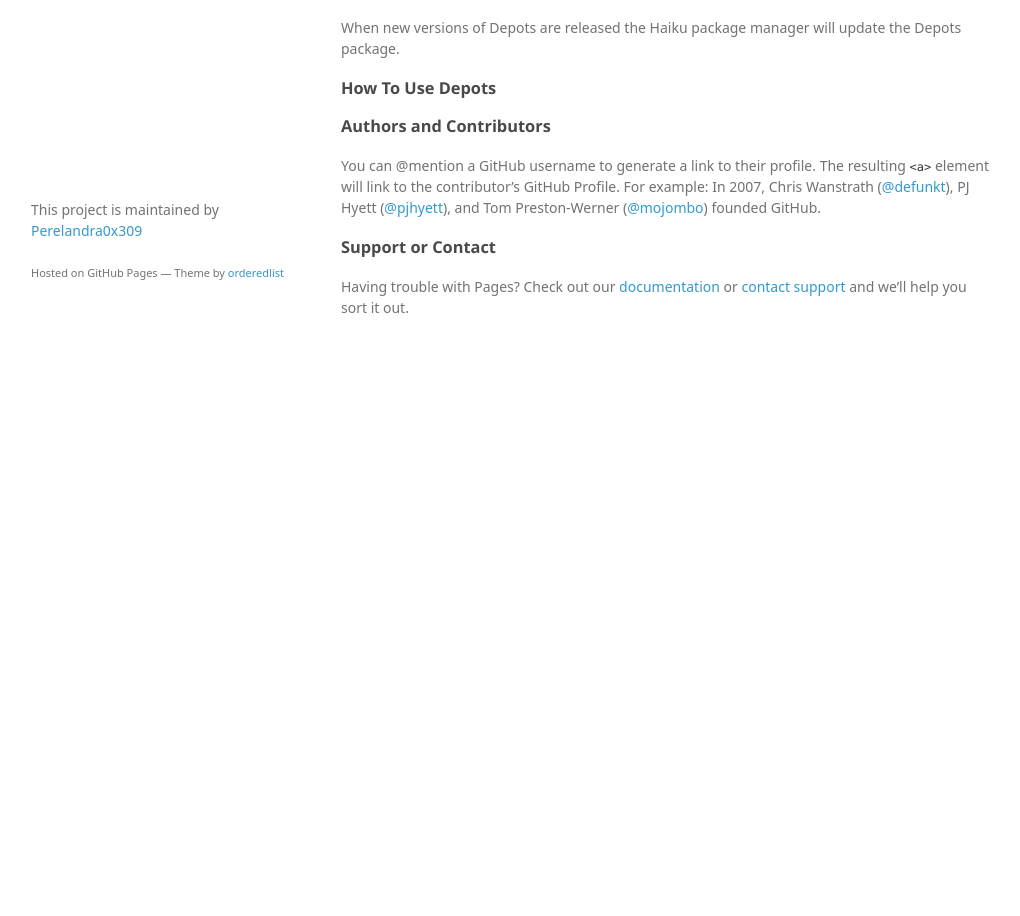
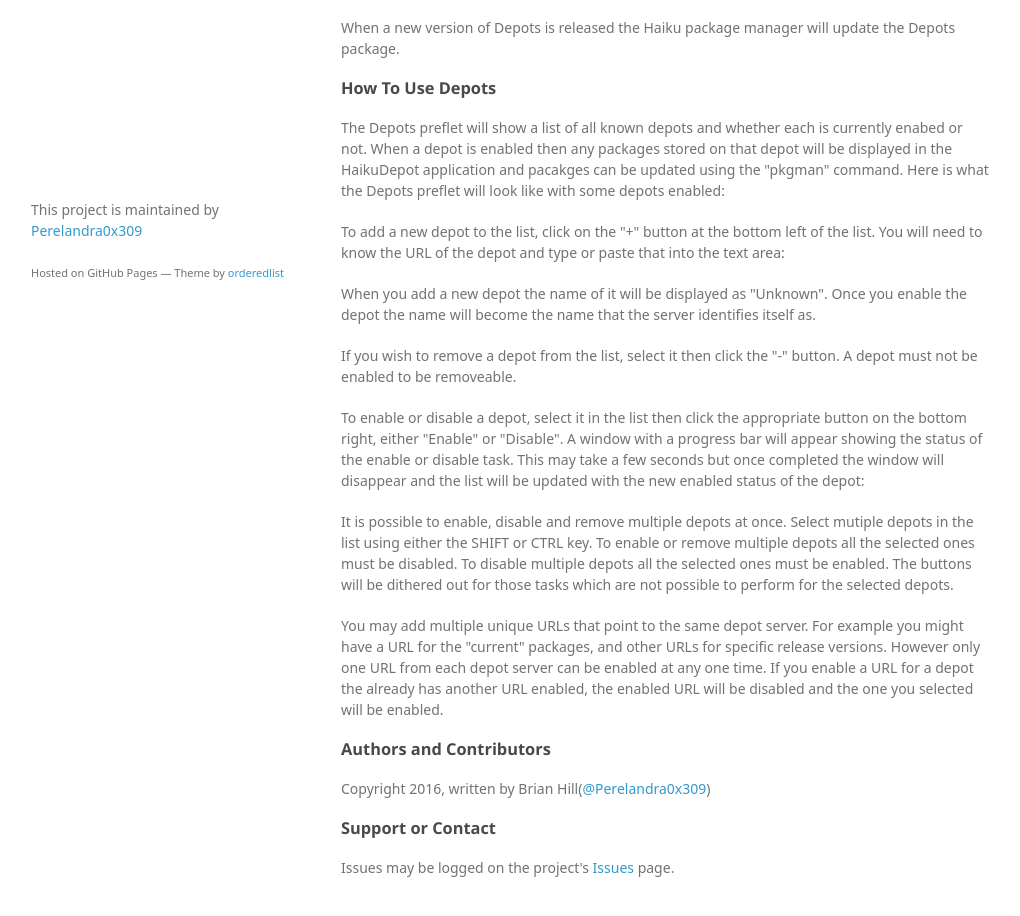
Before and after one commit to Perelandra0x309/depots, a plain HTML site: page index.html in a window 1280 px wide. Shown: the part 448-1364 px from the top of the page, without its empty margins (129-1149 px from the left). Before the commit the page ends 836 px from the top, so only its background shows below. Drawn offline with Linux system fonts and the light colour scheme; a web font is replaced by a local one.

Commit message:
More website additions

```diff
--- a/index.html
+++ b/index.html
@@ -41,20 +41,34 @@
 <p><img src="images/installhpkg.png">
 <p>An alternate install method is using the HaikuDepot application included in the Haiku Nightly images.  Search for "Depots", select it in the list and click the "Install" button.
 <p><img src="images/haikudepot.png">
-<p>When new versions of Depots are released the Haiku package manager will update the Depots package.
+<p>When a new version of Depots is released the Haiku package manager will update the Depots package.
 
 <h3>
 <a id="using-depots" class="anchor" href="#using-depots" aria-hidden="true"><span aria-hidden="true" class="octicon octicon-link"></span></a>How To Use Depots</h3>
+<p>The Depots preflet will show a list of all known depots and whether each is currently enabed or not.  When a depot is enabled then any packages stored on that depot will be displayed in the HaikuDepot application and pacakges can be updated using the "pkgman" command.  Here is what the Depots preflet will look like with some depots enabled:
+<p>
+<p>To add a new depot to the list, click on the "+" button at the bottom left of the list.  You will need to know the URL of the depot and type or paste that into the text area:
+<p>When you add a new depot the name of it will be displayed as "Unknown".  Once you enable the depot the name will become the name that the server identifies itself as.
+<p>
+<p>If you wish to remove a depot from the list, select it then click the "-" button.  A depot must not be enabled to be removeable.
+<p>
+<p>To enable or disable a depot, select it in the list then click the appropriate button on the bottom right, either "Enable" or "Disable".  A window with a progress bar will appear showing the status of the enable or disable task.  This may take a few seconds but once completed the window will disappear and the list will be updated with the new enabled status of the depot:
+<p>
+<p>It is possible to enable, disable and remove multiple depots at once.  Select mutiple depots in the list using either the SHIFT or CTRL key.  To enable or remove multiple depots all the selected ones must be disabled.  To disable multiple depots all the selected ones must be enabled.  The buttons will be dithered out for those tasks which are not possible to perform for the selected depots.
+<p>
+<p>You may add multiple unique URLs that point to the same depot server.  For example you might have a URL for the "current" packages, and other URLs for specific release versions.  However only one URL from each depot server can be enabled at any one time.  If you enable a URL for a depot the already has another URL enabled, the enabled URL will be disabled and the one you selected will be enabled.
+<p>
+<p>
 
 <h3>
 <a id="authors-and-contributors" class="anchor" href="#authors-and-contributors" aria-hidden="true"><span aria-hidden="true" class="octicon octicon-link"></span></a>Authors and Contributors</h3>
 
-<p>You can @mention a GitHub username to generate a link to their profile. The resulting <code>&lt;a&gt;</code> element will link to the contributor’s GitHub Profile. For example: In 2007, Chris Wanstrath (<a href="https://github.com/defunkt" class="user-mention">@defunkt</a>), PJ Hyett (<a href="https://github.com/pjhyett" class="user-mention">@pjhyett</a>), and Tom Preston-Werner (<a href="https://github.com/mojombo" class="user-mention">@mojombo</a>) founded GitHub.</p>
+<p>Copyright 2016, written by Brian Hill(<a href="https://github.com/Perelandra0x309" class="user-mention">@Perelandra0x309</a>)</p>
 
 <h3>
 <a id="support-or-contact" class="anchor" href="#support-or-contact" aria-hidden="true"><span aria-hidden="true" class="octicon octicon-link"></span></a>Support or Contact</h3>
 
-<p>Having trouble with Pages? Check out our <a href="https://help.github.com/pages">documentation</a> or <a href="https://github.com/contact">contact support</a> and we’ll help you sort it out.</p>
+<p>Issues may be logged on the project's <a href="https://github.com/Perelandra0x309/depots/issues">Issues</a> page.</p>
       </section>
       <footer>
         <p>This project is maintained by <a href="https://github.com/Perelandra0x309">Perelandra0x309</a></p>
```
Also changed, not shown: 1 other file.
